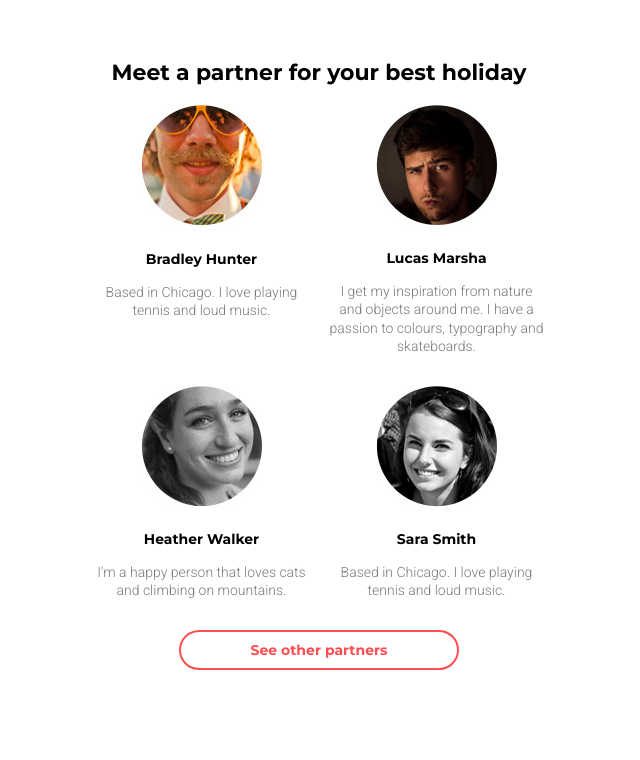
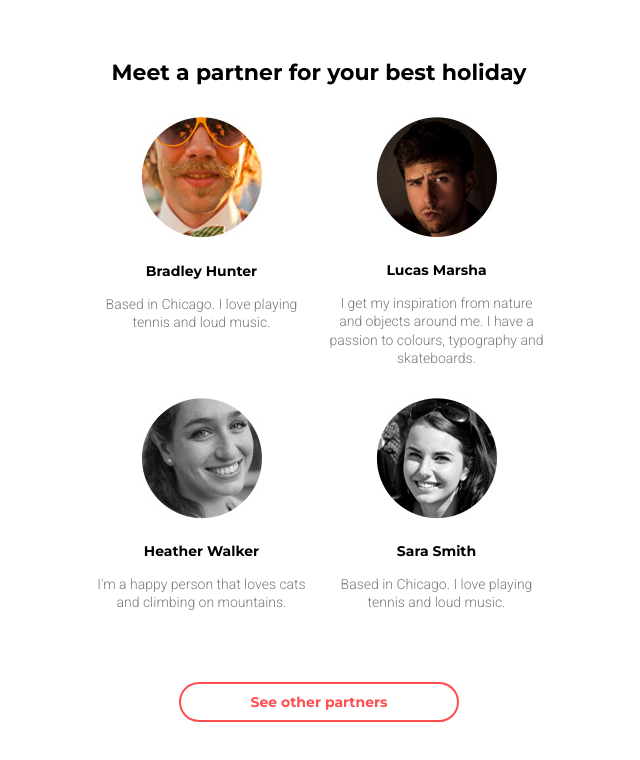
Before and after one commit to warvalol/vlad-hw-8, a plain HTML site: page index.html in a window 1280 px wide. Shown: the part 702-1462 px from the top of the page, without its empty margins (65-705 px from the left). Before the commit the page ends 1372 px from the top, so only its background shows below. Drawn offline with Linux system fonts and the light colour scheme.

Commit message:
tablet done

```diff
--- a/css/style.css
+++ b/css/style.css
@@ -194,7 +194,6 @@
 
   }
 
-
   .header-content {
     display: flex;
     flex-direction: row-reverse;
@@ -233,20 +232,24 @@
   }
 
   /* section MEET partner */
-  .meet-content {
 
+  .meet-title {
+    margin: 0 0 32px 0;
   }
 
   .meet-list {
     flex-wrap: wrap;
     justify-content: space-around;
     width: 470px;
+    padding: 0;
+    margin-bottom: 40px;
   }
 
   .meet-list-item {
     width: 217px;
   }
 
-
-
+  .meet-button {
+    margin-bottom: 40px;
+  }
 }
```
